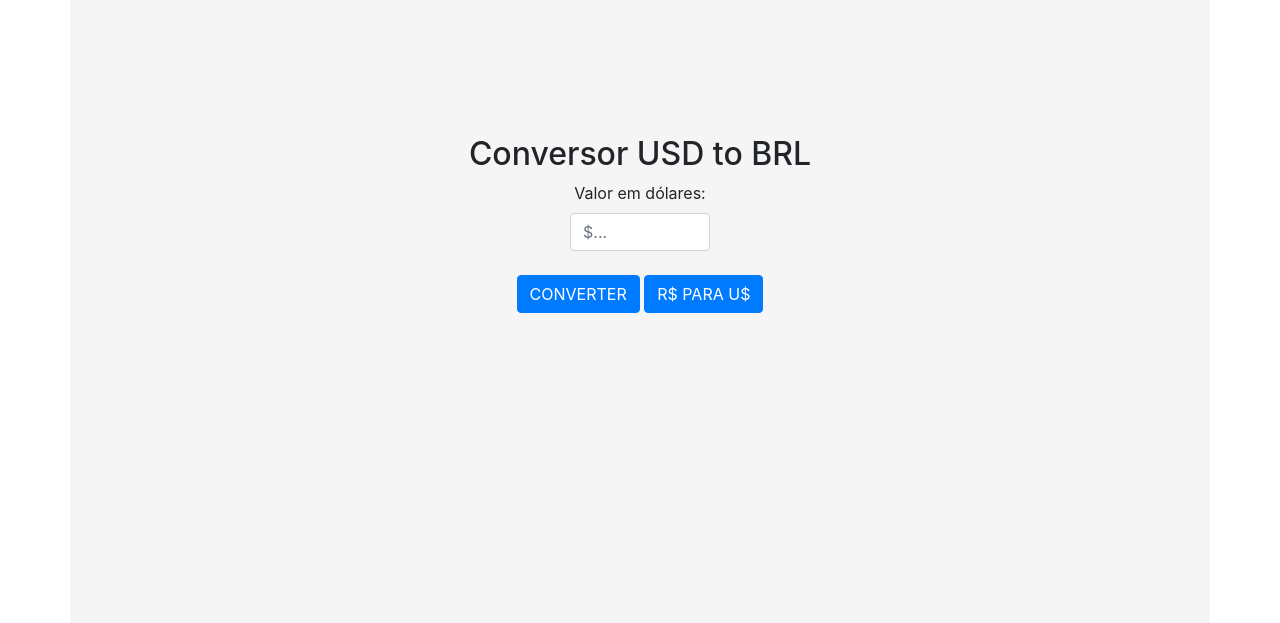
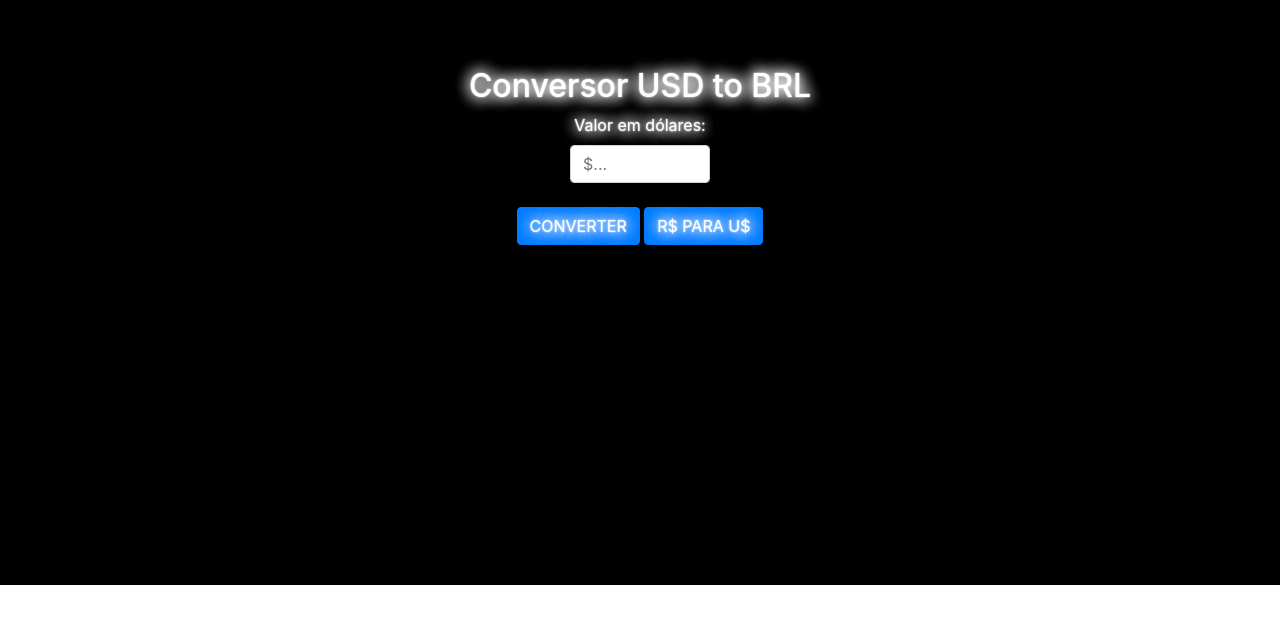
Before and after one commit to pablofdm/conversordemoedas-api, a plain HTML site: page fetch/index.html in a window 1280 px wide. Shown: the part 215-838 px from the top of the page. After the commit the page ends 800 px from the top, so only its background shows below. Drawn offline with nearby package versions, Linux system fonts and the light colour scheme.

Commit message:
Update style.css

```diff
--- a/fetch/style.css
+++ b/fetch/style.css
@@ -1,17 +1,31 @@
+
 .body{
     font-family: Arial, Helvetica, sans-serif;
     font-size: 10px;
 }
 
-.container {
-    padding: 350px;
+div.container {
+    display: flex;
+    height: 100%;
+    max-width: 100%;
+    position: absolute;
+    background-color: black;
+    padding: 0px;
+    justify-content: center;
     text-align: center;
-    background-color: whitesmoke;
-    border: 2px black;
-    border-radius: 5px;
-    max-width: 100px;
+    align-items: center;
 }
 
+.container2{
+    position: relative;
+    width: 100%;
+
+
+}
+.container3 {
+    position: relative;
+    padding-top: 50px;
+}
 
 #valor {
     width: 140px;
@@ -19,5 +33,14 @@
 }
 
 #reposta {
-    max-width: 100px;
+    color: white;
 }
+
+h2, label, button {
+    color:#FFFFFF;
+            text-shadow:
+               0px 0px 15px #FFFFFF,
+               0px 0px 15px #FFFFFF,
+               0px 0px 15px #FFFFFF,
+               0px 0px 2px #FFFFFF;
+}
```
